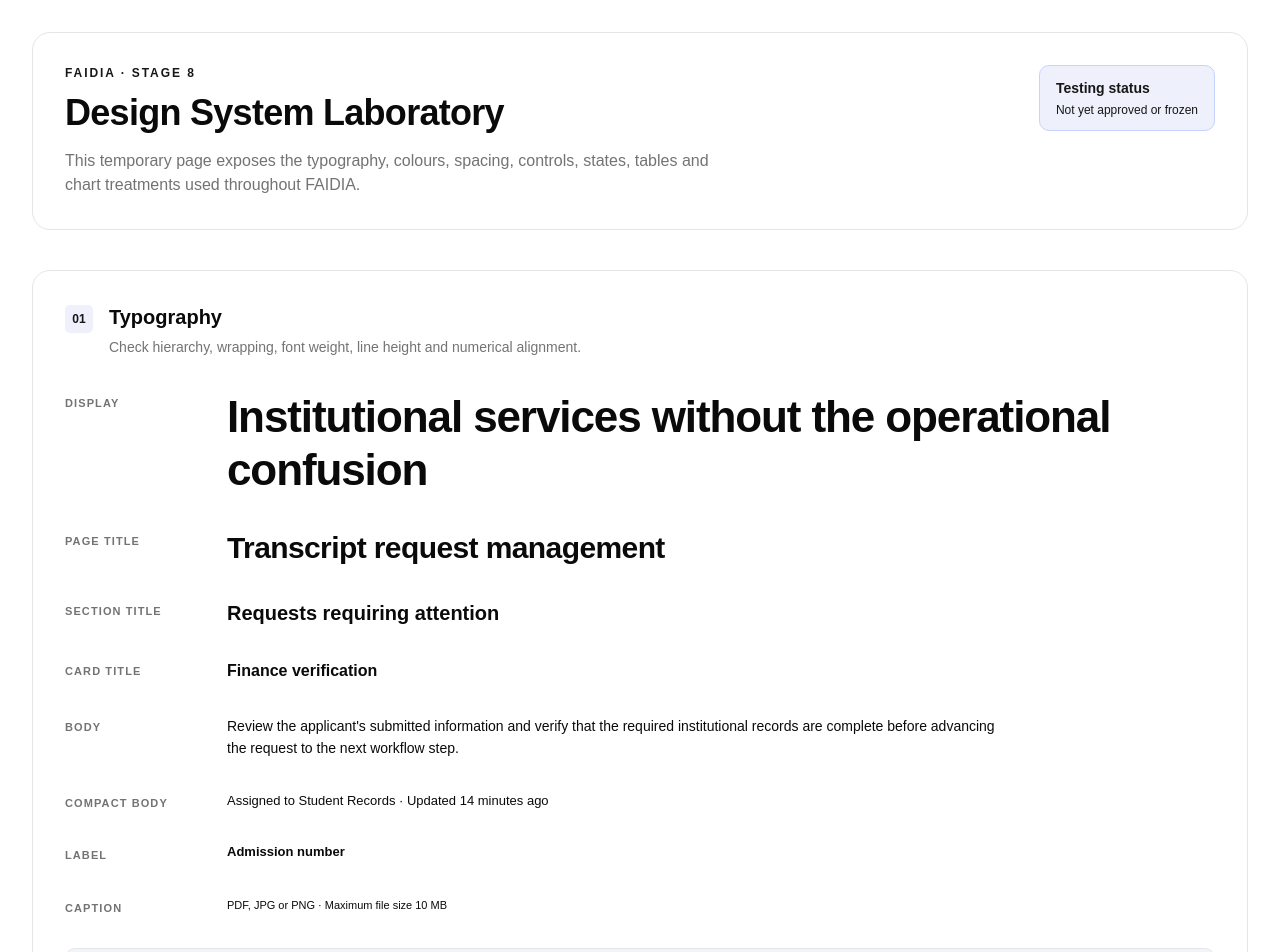
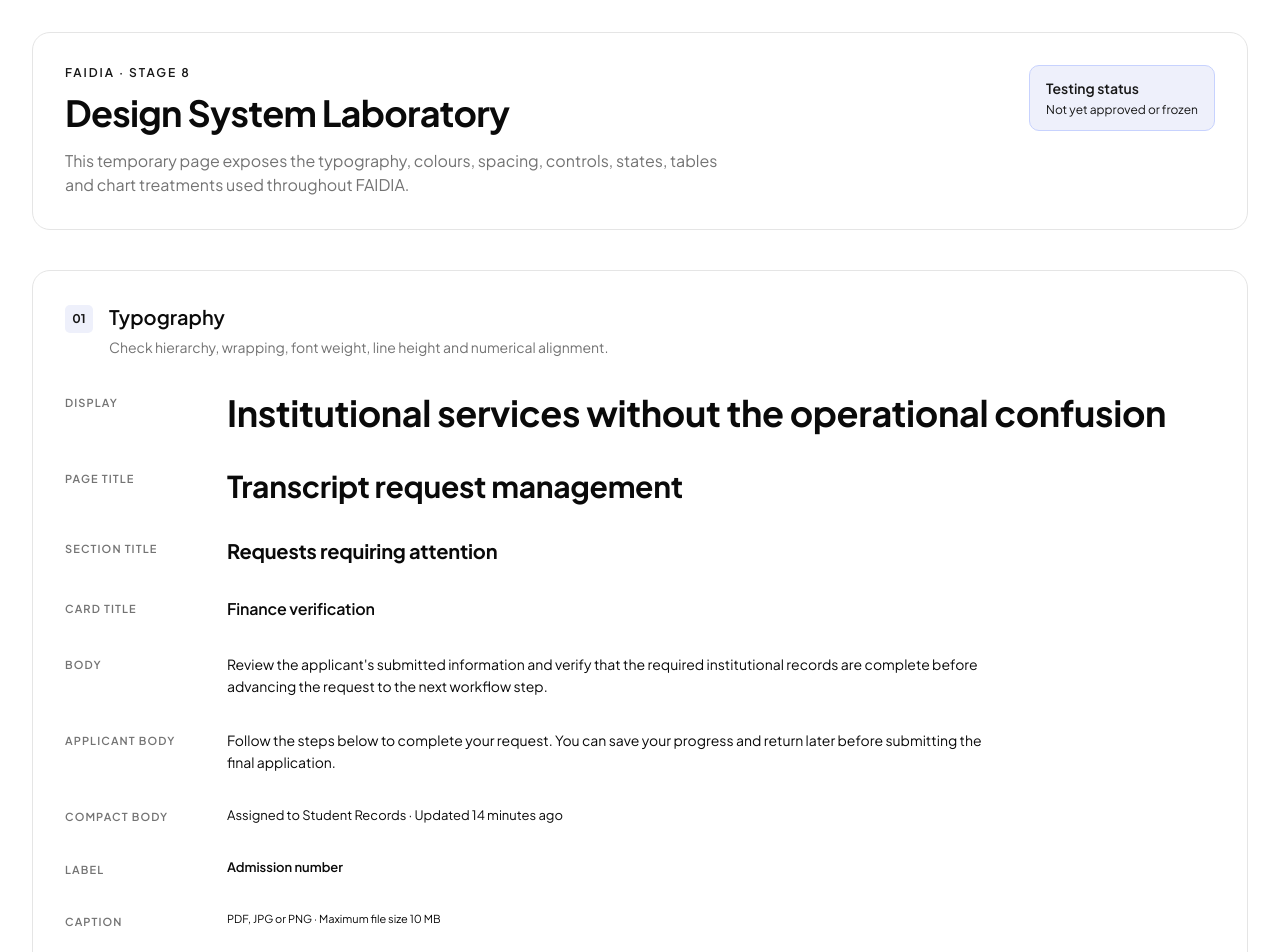
Before and after one commit to Nyabera/digi-serve, a Next.js app: page /design-lab in a window 1280 px wide. Shown: the top 952 px of the page. Built offline with nearby package versions, Linux system fonts and the light colour scheme.

Commit message:
feat(design-system): implement typography foundation

```diff
--- a/app/design-lab/page.tsx
+++ b/app/design-lab/page.tsx
@@ -268,58 +268,66 @@ export default function DesignLabPage() {
             <div className="mt-8 space-y-8">
               <TypographyExample
                 label="Display"
-                className="text-4xl font-bold leading-[1.2] tracking-[-0.025em] sm:text-[44px]"
+                className="text-display"
               >
                 Institutional services without the operational confusion
               </TypographyExample>
 
               <TypographyExample
                 label="Page title"
-                className="text-[30px] font-bold leading-[38px] tracking-[-0.02em]"
+                className="text-page-title"
               >
                 Transcript request management
               </TypographyExample>
 
               <TypographyExample
                 label="Section title"
-                className="text-xl font-semibold leading-7"
+                className="text-section-title"
               >
                 Requests requiring attention
               </TypographyExample>
 
               <TypographyExample
                 label="Card title"
-                className="text-base font-semibold leading-6"
+                className="text-card-title"
               >
                 Finance verification
               </TypographyExample>
 
               <TypographyExample
                 label="Body"
-                className="max-w-3xl text-sm font-normal leading-[22px]"
-              >
+                className="text-body max-w-3xl"
+             >
                 Review the applicant&apos;s submitted information and verify that
                 the required institutional records are complete before advancing
                 the request to the next workflow step.
               </TypographyExample>
 
               <TypographyExample
+                label="Applicant body"
+                className="text-body-applicant max-w-3xl"
+            >
+                Follow the steps below to complete your request. You can save your
+                progress and return later before submitting the final application.
+              </TypographyExample>
+
+              <TypographyExample
                 label="Compact body"
-                className="text-[13px] font-normal leading-5"
+                className="text-body-compact"
               >
                 Assigned to Student Records · Updated 14 minutes ago
               </TypographyExample>
 
               <TypographyExample
                 label="Label"
-                className="text-[13px] font-semibold leading-[18px]"
+                className="text-label"
               >
                 Admission number
               </TypographyExample>
 
               <TypographyExample
                 label="Caption"
-                className="text-[11px] font-medium leading-[18px]"
+                className="text-caption"
               >
                 PDF, JPG or PNG · Maximum file size 10 MB
               </TypographyExample>
@@ -343,11 +351,8 @@ export default function DesignLabPage() {
                   Tabular numbers
                 </p>
 
-                <div
-                  className="mt-3 flex flex-wrap gap-x-8 gap-y-2 text-lg font-semibold"
-                  style={{ fontVariantNumeric: "tabular-nums" }}
-                >
-                  <span>REQ-2026-00421</span>
+                <div className="numbers-tabular mt-3 flex flex-wrap gap-x-8 gap-y-2 text-lg font-semibold">
+                <span className="text-reference">REQ-2026-00421</span>
                   <span>KES 123,456.00</span>
                   <span>08:42:19</span>
                   <span>97.4%</span>
--- a/app/globals.css
+++ b/app/globals.css
@@ -15,7 +15,7 @@ body {
 }
 
 body {
-  font-family: Arial, sans-serif;
+  font-family: Plus Jakarta Sans, sans-serif;
 }
 
 main {
@@ -23,46 +23,79 @@ main {
 }
 
 @theme inline {
-  --font-heading: var(--font-sans);
-  --font-sans: var(--font-sans);
+  /* Core semantic colours */
+  --color-background: var(--background);
+  --color-foreground: var(--foreground);
+
+  --color-card: var(--card);
+  --color-card-foreground: var(--card-foreground);
+
+  --color-popover: var(--popover);
+  --color-popover-foreground: var(--popover-foreground);
+
+  --color-primary: var(--primary);
+  --color-primary-foreground: var(--primary-foreground);
+
+  --color-secondary: var(--secondary);
+  --color-secondary-foreground: var(--secondary-foreground);
+
+  --color-muted: var(--muted);
+  --color-muted-foreground: var(--muted-foreground);
+
+  --color-accent: var(--accent);
+  --color-accent-foreground: var(--accent-foreground);
+
+  --color-destructive: var(--destructive);
+  --color-destructive-foreground: var(--destructive-foreground);
+
+  /* Form, border and focus colours */
+  --color-border: var(--border);
+  --color-input: var(--input);
+  --color-ring: var(--ring);
+
+  /* Chart colours */
+  --color-chart-1: var(--chart-1);
+  --color-chart-2: var(--chart-2);
+  --color-chart-3: var(--chart-3);
+  --color-chart-4: var(--chart-4);
+  --color-chart-5: var(--chart-5);
+
+  /* Sidebar colours */
+  --color-sidebar: var(--sidebar);
+  --color-sidebar-foreground: var(--sidebar-foreground);
+  --color-sidebar-primary: var(--sidebar-primary);
+  --color-sidebar-primary-foreground: var(
+    --sidebar-primary-foreground
+  );
+  --color-sidebar-accent: var(--sidebar-accent);
+  --color-sidebar-accent-foreground: var(
+    --sidebar-accent-foreground
+  );
+  --color-sidebar-border: var(--sidebar-border);
   --color-sidebar-ring: var(--sidebar-ring);
-  --color-sidebar-border: var(--sidebar-border);
-  --color-sidebar-accent-foreground: var(--sidebar-accent-foreground);
-  --color-sidebar-accent: var(--sidebar-accent);
-  --color-sidebar-primary-foreground: var(--sidebar-primary-foreground);
-  --color-sidebar-primary: var(--sidebar-primary);
-  --color-sidebar-foreground: var(--sidebar-foreground);
-  --color-sidebar: var(--sidebar);
-  --color-chart-5: var(--chart-5);
-  --color-chart-4: var(--chart-4);
-  --color-chart-3: var(--chart-3);
-  --color-chart-2: var(--chart-2);
-  --color-chart-1: var(--chart-1);
-  --color-ring: var(--ring);
-  --color-input: var(--input);
-  --color-border: var(--border);
-  --color-destructive: var(--destructive);
-  --color-accent-foreground: var(--accent-foreground);
-  --color-accent: var(--accent);
-  --color-muted-foreground: var(--muted-foreground);
-  --color-muted: var(--muted);
-  --color-secondary-foreground: var(--secondary-foreground);
-  --color-secondary: var(--secondary);
-  --color-primary-foreground: var(--primary-foreground);
-  --color-primary: var(--primary);
-  --color-popover-foreground: var(--popover-foreground);
-  --color-popover: var(--popover);
-  --color-card-foreground: var(--card-foreground);
-  --color-card: var(--card);
-  --color-foreground: var(--foreground);
-  --color-background: var(--background);
-  --radius-sm: calc(var(--radius) * 0.6);
-  --radius-md: calc(var(--radius) * 0.8);
+
+  /* Fonts */
+  --font-sans:
+    var(--font-plus-jakarta-sans),
+    var(--font-inter),
+    ui-sans-serif,
+    system-ui,
+    sans-serif;
+
+  --font-mono:
+    var(--font-source-code-pro),
+    ui-monospace,
+    SFMono-Regular,
+    Menlo,
+    Monaco,
+    Consolas,
+    monospace;
+
+  /* Radius mappings */
+  --radius-sm: calc(var(--radius) - 4px);
+  --radius-md: calc(var(--radius) - 2px);
   --radius-lg: var(--radius);
-  --radius-xl: calc(var(--radius) * 1.4);
-  --radius-2xl: calc(var(--radius) * 1.8);
-  --radius-3xl: calc(var(--radius) * 2.2);
-  --radius-4xl: calc(var(--radius) * 2.6);
+  --radius-xl: calc(var(--radius) + 4px);
 }
 
 :root {
@@ -98,6 +131,17 @@ main {
   --sidebar-accent-foreground: oklch(0.205 0 0);
   --sidebar-border: oklch(0.922 0 0);
   --sidebar-ring: oklch(0.708 0 0);
+    /* Typography weights */
+    --font-weight-light: 300;
+    --font-weight-regular: 400;
+    --font-weight-medium: 500;
+    --font-weight-semibold: 600;
+    --font-weight-bold: 700;
+
+    /* Typography tracking */
+    --heading-letter-spacing: -0.01em;
+    --body-letter-spacing: 0.0em;
+    --label-letter-spacing: 0.0em;
 }
 
 .dark {
@@ -138,10 +182,156 @@ main {
   * {
     @apply border-border outline-ring/50;
   }
+
+  html {
+    font-family:
+      var(--font-plus-jakarta-sans),
+      var(--font-inter),
+      ui-sans-serif,
+      system-ui,
+      sans-serif;
+  }
+
   body {
     @apply bg-background text-foreground;
+    min-height: 100%;
+    font-family: inherit;
   }
-  html {
-    @apply font-sans;
+
+  code,
+  kbd,
+  pre,
+  samp {
+    font-family:
+      var(--font-source-code-pro),
+      ui-monospace,
+      SFMono-Regular,
+      Menlo,
+      Monaco,
+      Consolas,
+      monospace;
   }
 }
+@layer utilities {
+  /*
+   * FAIDIA TYPOGRAPHY TOKENS
+   *
+   * Mobile values are the defaults.
+   * Desktop values begin at 640px.
+   */
+
+  .text-display {
+    font-size: 1.875rem;
+    line-height: 2.375rem;
+    font-weight: var(--font-weight-bold);
+    letter-spacing: -0.01em;
+  }
+
+  .text-page-title {
+    font-size: 1.625rem;
+    line-height: 2.125rem;
+    font-weight: var(--font-weight-bold);
+    letter-spacing: var(--heading-letter-spacing);
+  }
+
+  .text-section-title {
+    font-size: 1.125rem;
+    line-height: 1.625rem;
+    font-weight: var(--font-weight-bold);
+    letter-spacing: var(--heading-letter-spacing);
+  }
+
+  .text-card-title {
+    font-size: 1rem;
+    line-height: 1.5rem;
+    font-weight: var(--font-weight-semibold);
+    letter-spacing: var(--heading-letter-spacing);
+  }
+
+  .text-body {
+    font-size: 0.875rem;
+    line-height: 1.375rem;
+    font-weight: var(--font-weight-regular);
+    letter-spacing: var(--body-letter-spacing);
+  }
+
+  /*
+   * Use this only for longer applicant-facing text that needs
+   * additional mobile readability.
+   */
+  .text-body-applicant {
+    font-size: 1rem;
+    line-height: 1.5rem;
+    font-weight: var(--font-weight-regular);
+    letter-spacing: var(--body-letter-spacing);
+  }
+
+  .text-body-compact {
+    font-size: 0.875rem;
+    line-height: 1.375rem;
+    font-weight: var(--font-weight-regular);
+    letter-spacing: var(--body-letter-spacing);
+  }
+
+  .text-label {
+    font-size: 0.875rem;
+    line-height: 1.25rem;
+    font-weight: var(--font-weight-semibold);
+    letter-spacing: var(--label-letter-spacing);
+  }
+
+  .text-caption {
+    font-size: 0.6875rem;
+    line-height: 1.125rem;
+    font-weight: var(--font-weight-regular);
+    letter-spacing: var(--body-letter-spacing);
+  }
+
+  .text-reference {
+    font-family:
+      var(--font-source-code-pro),
+      ui-monospace,
+      SFMono-Regular,
+      Menlo,
+      Monaco,
+      Consolas,
+      monospace;
+    font-variant-numeric: tabular-nums;
+  }
+
+  .numbers-tabular {
+    font-variant-numeric: tabular-nums;
+  }
+
+  @media (min-width: 640px) {
+    .text-display {
+      font-size: 2.25rem;
+      line-height: 2.75rem;
+    }
+
+    .text-page-title {
+      font-size: 1.875rem;
+      line-height: 2.375rem;
+    }
+
+    .text-section-title {
+      font-size: 1.25rem;
+      line-height: 1.75rem;
+    }
+
+    .text-body-applicant {
+      font-size: 0.875rem;
+      line-height: 1.375rem;
+    }
+
+    .text-body-compact {
+      font-size: 0.8125rem;
+      line-height: 1.25rem;
+    }
+
+    .text-label {
+      font-size: 0.8125rem;
+      line-height: 1.125rem;
+    }
+  }
+}
--- a/app/layout.tsx
+++ b/app/layout.tsx
@@ -1,33 +1,59 @@
 import type { Metadata } from "next";
-import { Geist, Geist_Mono, Inter } from "next/font/google";
+import type { ReactNode } from "react";
+import {
+  Inter,
+  Plus_Jakarta_Sans,
+  Source_Code_Pro,
+} from "next/font/google";
+
 import "./globals.css";
-import { cn } from "@/lib/utils";
 
-const inter = Inter({subsets:['latin'],variable:'--font-sans'});
-
-const geistSans = Geist({
-  variable: "--font-geist-sans",
+const plusJakartaSans = Plus_Jakarta_Sans({
   subsets: ["latin"],
+  display: "swap",
+  preload: true,
+  variable: "--font-plus-jakarta-sans",
 });
 
-const geistMono = Geist_Mono({
-  variable: "--font-geist-mono",
+const inter = Inter({
   subsets: ["latin"],
+  display: "swap",
+  preload: true,
+  variable: "--font-inter",
+});
+
+const sourceCodePro = Source_Code_Pro({
+  subsets: ["latin"],
+  display: "swap",
+  preload: true,
+  variable: "--font-source-code-pro",
 });
 
 export const metadata: Metadata = {
-  title: "Create Next App",
-  description: "Generated by create next app",
+  title: {
+    default: "FAIDIA",
+    template: "%s | FAIDIA",
+  },
+  description:
+    "A service operations platform for institutional requests, approvals, documents, workflows and verification.",
 };
 
 export default function RootLayout({
   children,
 }: Readonly<{
-  children: React.ReactNode;
+  children: ReactNode;
 }>) {
   return (
-    <html lang="en" className={cn(geistSans.variable, geistMono.variable, "font-sans", inter.variable)}>
-      <body>{children}</body>
+    <html
+      lang="en"
+      className={[
+        plusJakartaSans.className,
+        plusJakartaSans.variable,
+        inter.variable,
+        sourceCodePro.variable,
+      ].join(" ")}
+    >
+      <body className="antialiased">{children}</body>
     </html>
   );
 }
```
